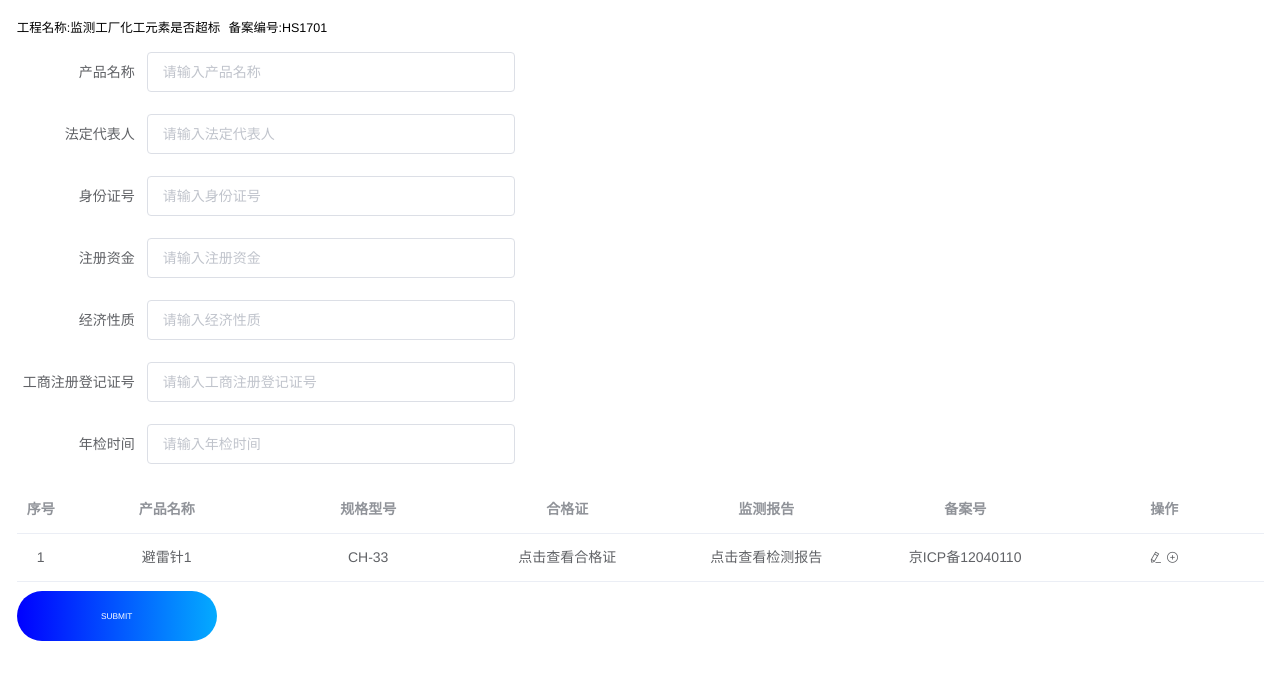
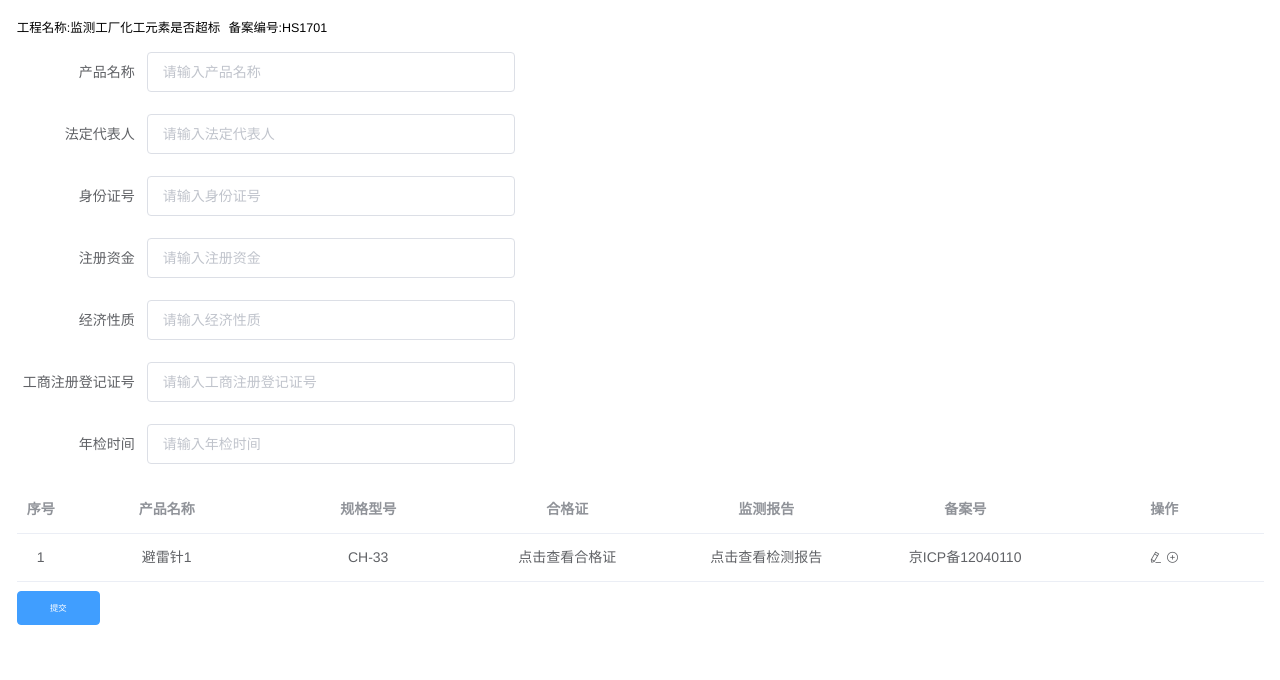
Before and after one commit to bo-ddd/industry, a Vue app: page /enterpriseEnvironmentalProtection in a window 1280 px wide. Shown: the top 680 px of the page. Built offline with nearby package versions, Linux system fonts and the light colour scheme; what @jiaminghi/data-view would draw is missing.

Commit message:
tijioadaoma

```diff
--- a/src/views/environmentalManagement/enterpriseEnvironmentalProtection/enterpriseEnvironmentalProtection.vue
+++ b/src/views/environmentalManagement/enterpriseEnvironmentalProtection/enterpriseEnvironmentalProtection.vue
@@ -69,7 +69,7 @@
                     </el-table-column>
                 </el-table>
             </div>
-            <a class="mt-20 submit-btn">submit</a>
+            <el-button type="primary" class="mt-20 submit-btn">提交</el-button>
         </div>
         <el-dialog title="添加产品信息" :visible.sync="addProductInfodialogVisible" width="50%">
             <div>
@@ -232,55 +232,12 @@ export default {
 <style scoped>
 .wrap {
     padding: 2rem;
-    /* width: 89vw; */
-    /* background-color: black; */
-}
-
-a {
-    text-decoration: none;
-    font-size: 18px;
-    /* 角度渐变 */
-    background: linear-gradient(90deg,blue,rgb(4, 171, 255),purple,rgb(223, 9, 235),rgb(163, 97, 237));
-    background-size: 400%;
-    width: 200px;
-    height: 50px;
-    line-height: 50px;
-    text-align: center;
-    color: white;
-    /* 大写字母转换 */
-    text-transform: uppercase;
-    border-radius: 50px;
-    z-index: 1;
-}
-
-a:hover {
-    background-color: white;
-    animation: light 5s infinite;
-}
-
-@keyframes light {
-    100%{
-        background-position: -400% 0;
-    }
-}
-
-a::before {
-    content: "";
-    background: linear-gradient(90deg,blue,rgb(4, 171, 255),purple,rgb(223, 9, 235),rgb(163, 97, 237));
-    background-size: 400%;
-    border-radius: 50px;
-    /* 背景模糊 */
-    filter: blur(20px);
-    z-index: -1;
 }
 
 .submit-btn{
+    width: 20rem;
     cursor: pointer;
-}
-
-/* 伪元素设置动画 */
-a:hover::before {
-    animation: light 5s infinite;
+    font-size: 1.8rem;
 }
 
 .mt-20 {
```
